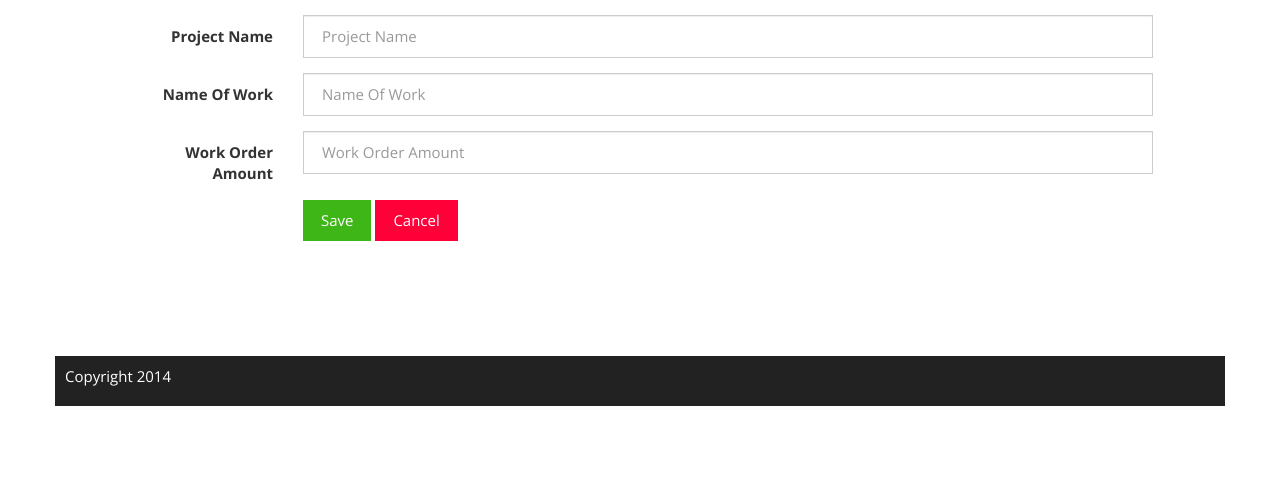
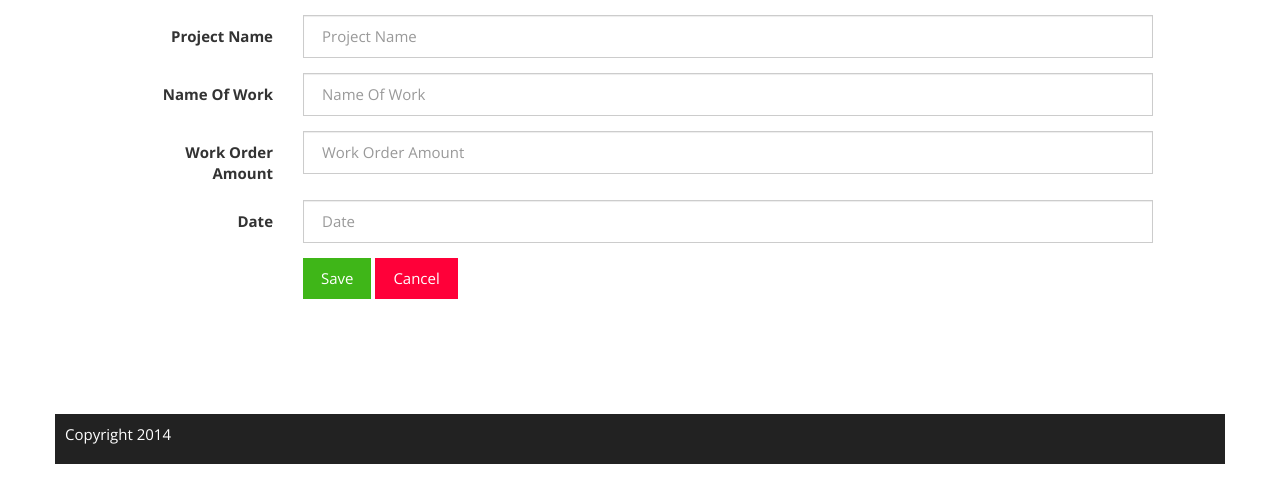
Before and after one commit to sbokul/account-manager, a PHP site: page /add-new-project.php in a window 1280 px wide. Shown: the part 153-656 px from the top of the page. Run offline with PHP 8.4, Linux system fonts and the light colour scheme.

Commit message:
change design

```diff
--- a/design/add-new-project.php
+++ b/design/add-new-project.php
@@ -66,7 +66,7 @@
                 </div>
                 <div class="clearfix"></div>
                 <div style="margin-top: 20px;">
-                    <form class="form-horizontal" role="form">
+                    <form class="form-horizontal" role="form" method="post">
                         <div class="form-group">
                             <label for="projectName" class="col-sm-2 control-label">Project Name</label>
                             <div class="col-sm-10">
@@ -83,6 +83,12 @@
                             <label for="workOrderAmount" class="col-sm-2 control-label">Work Order Amount</label>
                             <div class="col-sm-10">
                                 <input type="text" class="form-control" name="workOrderAmount" id="workOrderAmount" placeholder="Work Order Amount">
+                            </div>
+                        </div>
+                        <div class="form-group">
+                            <label for="date" class="col-sm-2 control-label">Date</label>
+                            <div class="col-sm-10">
+                                <input type="text" class="form-control" name="date" id="date" placeholder="Date">
                             </div>
                         </div>
                         <div class="form-group">
```
